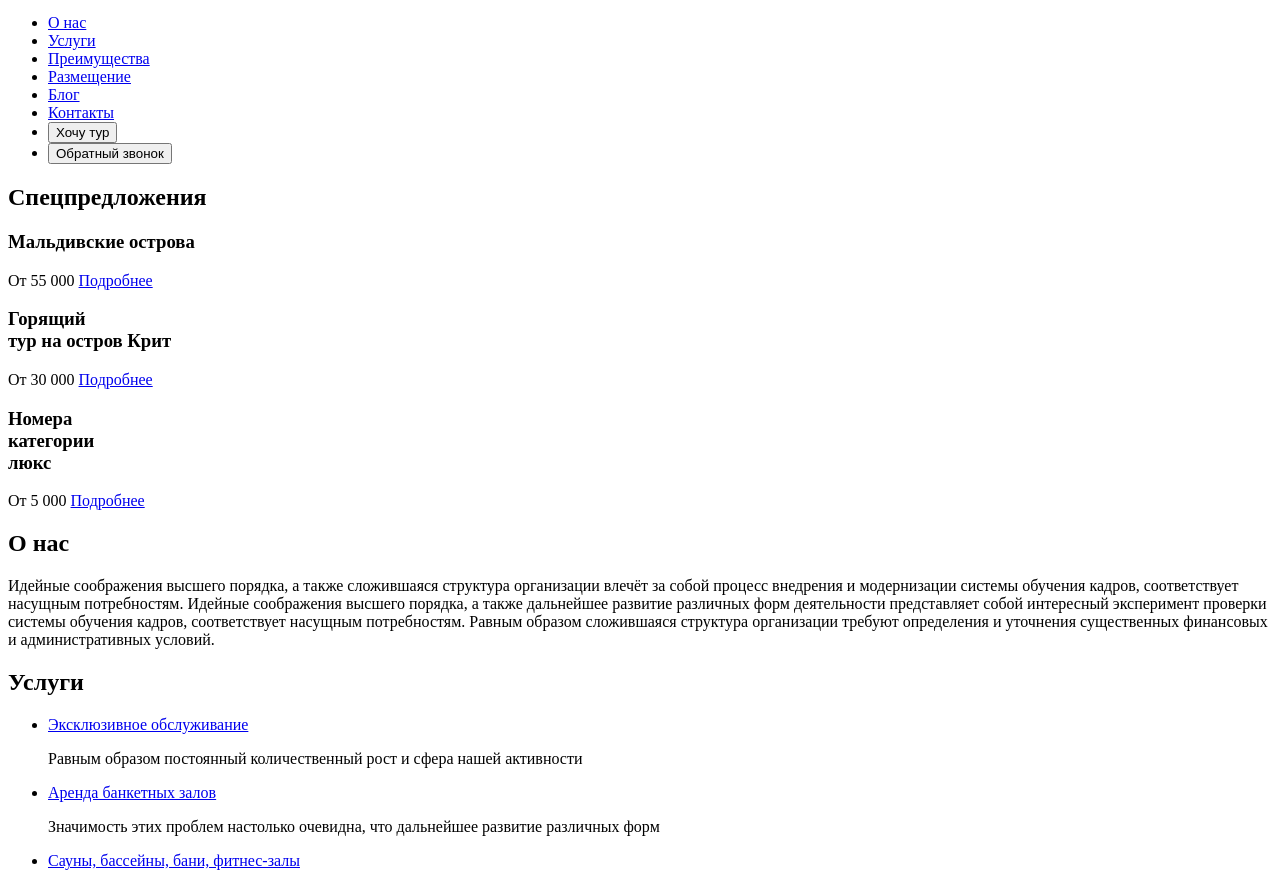
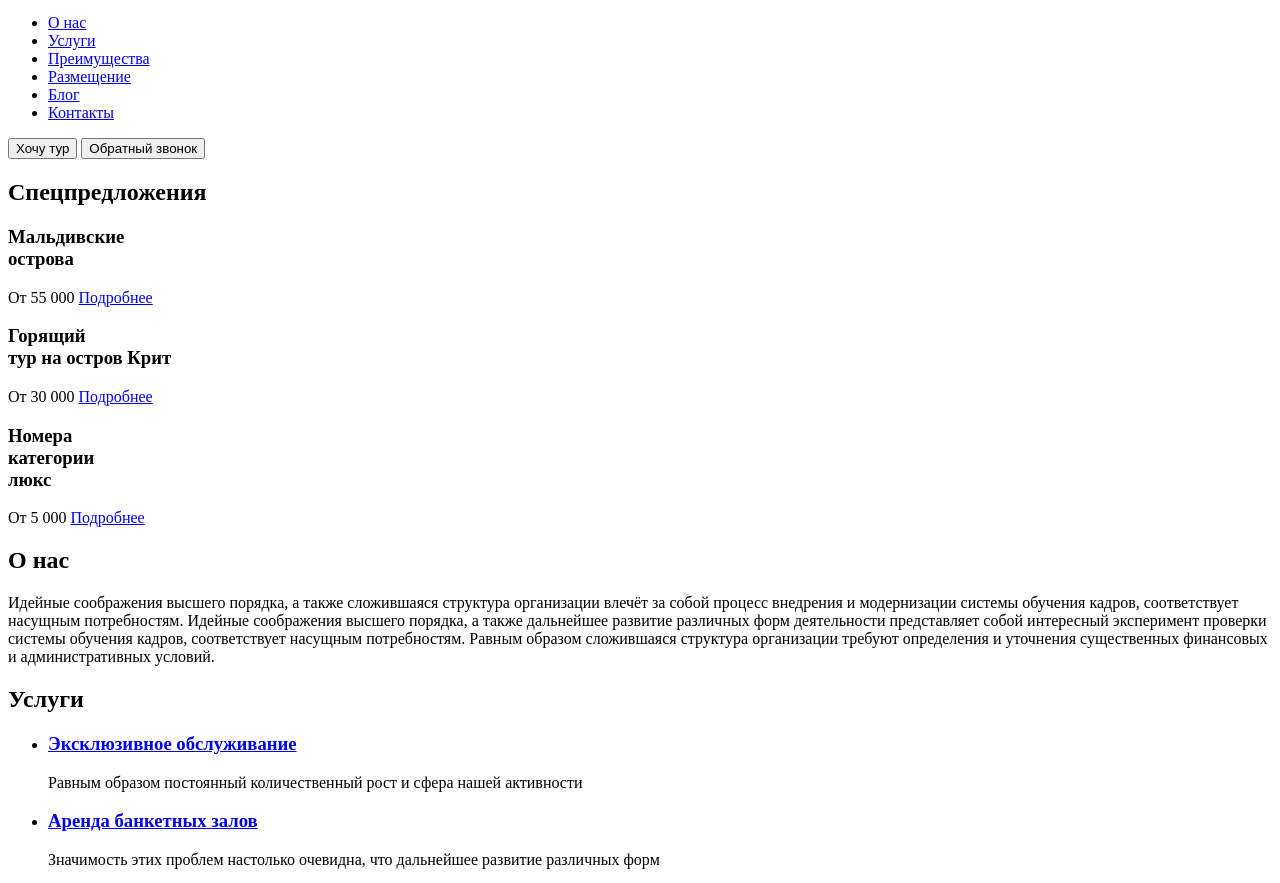
Before and after one commit to Seniutka/weblayout, a plain HTML site: page 06_layout-html/index.html in a window 1280 px wide. Shown: the part 64-947 px from the top of the page. Drawn offline with Linux system fonts and the light colour scheme.

Commit message:
Deleted unnecessary 'div' from articles of 'special-offers' section; Deleted buttons from navigation list and wrapped them with 'div'; Deleted 'svg arrow' from 'header-enter-link'; Links in 'services' section are wrapped in 'h3' now.

```diff
--- a/06_layout-html/index.html
+++ b/06_layout-html/index.html
@@ -1,10 +1,12 @@
 <!DOCTYPE html>
 <html lang="ru">
+
 <head>
   <meta charset="UTF-8">
   <meta name="viewport" content="width=device-width, initial-scale=1.0">
   <title>Сеть отелей Lagoona</title>
 </head>
+
 <body>
 
   <header class="header">
@@ -20,12 +22,12 @@
         </address>
         <a href="#" class="header-enter-link">
           <svg width="21" height="12" viewbox="0 0 21 12" fill="none" xmlns="http://www.w3.org/2000/svg">
-              <path d="M10.59 1.41L14.17 5H0V7H14.17L10.58 10.59L12 12L18 6L12 0L10.59 1.41ZM19 0V12H21V0H19Z" fill="#CC9933"/>
+            <path d="M10.59 1.41L14.17 5H0V7H14.17L10.58 10.59L12 12L18 6L12 0L10.59 1.41ZM19 0V12H21V0H19Z"
+              fill="#CC9933" />
           </svg>
           Личный кабинет
         </a>
       </div>
-      <div class="header-down">
       <nav class="header-nav">
         <ul class="navigation-items">
           <li class="nav-item">
@@ -58,19 +60,16 @@
               Контакты
             </a>
           </li>
-              <li class="nav-btn">
-                <button class="btn">
+        </ul>
+        <div class="header-buttons">
+          <button class="heaedr-btn">
             Хочу тур
           </button>
-              </li>
-              <li class="nav-btn">
-                <button class="btn">
+          <button class="header-btn">
             Обратный звонок
           </button>
-              </li>
-            </ul>
+        </div>
       </nav>
-      </div>
     </div>
   </header>
 
@@ -84,9 +83,8 @@
           Спецпредложения
         </h2>
         <article class="upper-card">
-          <div class="offer-card-container">
           <h3 class="offer-header">
-                Мальдивские острова
+            Мальдивские<br> острова
           </h3>
           <span class="offer-cost">
             От 55 000
@@ -94,10 +92,8 @@
           <a href="#" class="offer-link">
             Подробнее
           </a>
-          </div>
         </article>
         <article class="lower-card">
-          <div class="offer-card-container">
           <h3 class="offer-header">
             Горящий<br> тур на остров Крит
           </h3>
@@ -107,10 +103,8 @@
           <a href="#" class="offer-link">
             Подробнее
           </a>
-          </div>
         </article>
         <article class="right-big-card">
-          <div class="offer-card-container">
           <h3 class="offer-header">
             Номера<br> категории<br> люкс
           </h3>
@@ -120,7 +114,6 @@
           <a href="#" class="offer-link">
             Подробнее
           </a>
-          </div>
         </article>
       </div>
     </section>
@@ -146,33 +139,41 @@
         </h2>
         <ul class="services-lst">
           <li class="service-item">
+            <h3 class="serv-item-header">
               <a href="#" class="service-link">
                 Эксклюзивное обслуживание
               </a>
+            </h3>
             <p class="service-text">
               Равным образом постоянный количественный рост и&nbsp;сфера нашей активности
             </p>
           </li>
           <li class="service-item">
+            <h3 class="serv-item-header">
               <a href="#" class="service-link">
                 Аренда банкетных залов
               </a>
+            </h3>
             <p class="service-text">
               Значимость этих проблем настолько очевидна, что дальнейшее развитие различных форм
             </p>
           </li>
           <li class="service-item">
+            <h3 class="serve-item-header">
               <a href="#" class="service-link">
                 Сауны, бассейны, бани, фитнес-залы
               </a>
+            </h3>
             <p class="service-text">
               Не&nbsp;следует, однако забывать, что начало повседневной работы по&nbsp;формированию позиции
             </p>
           </li>
           <li class="service-item">
+            <h3 class="serve-item-header">
               <a href="#" class="service-link">
                 Охраняемые автомобильные стоянки
               </a>
+            </h3>
             <p class="service-text">
               Не&nbsp;следует, однако забывать, что начало повседневной работы по&nbsp;формированию позиции
             </p>
@@ -434,7 +435,7 @@
                 <a href="#" class="place-link">
                   Посмотреть все варианты
                   <svg width="11" height="18" viewbox="0 0 11 18" fill="none" xmlns="http://www.w3.org/2000/svg">
-                      <path d="M1.49998 1.00002L9.27815 8.7782L1.49998 16.5564" stroke="#F0BF5F" stroke-width="2"/>
+                    <path d="M1.49998 1.00002L9.27815 8.7782L1.49998 16.5564" stroke="#F0BF5F" stroke-width="2" />
                   </svg>
                 </a>
               </div>
@@ -446,4 +447,5 @@
   </main>
 
 </body>
+
 </html>
```
Lines whose indentation alone changed are shown as unchanged.
